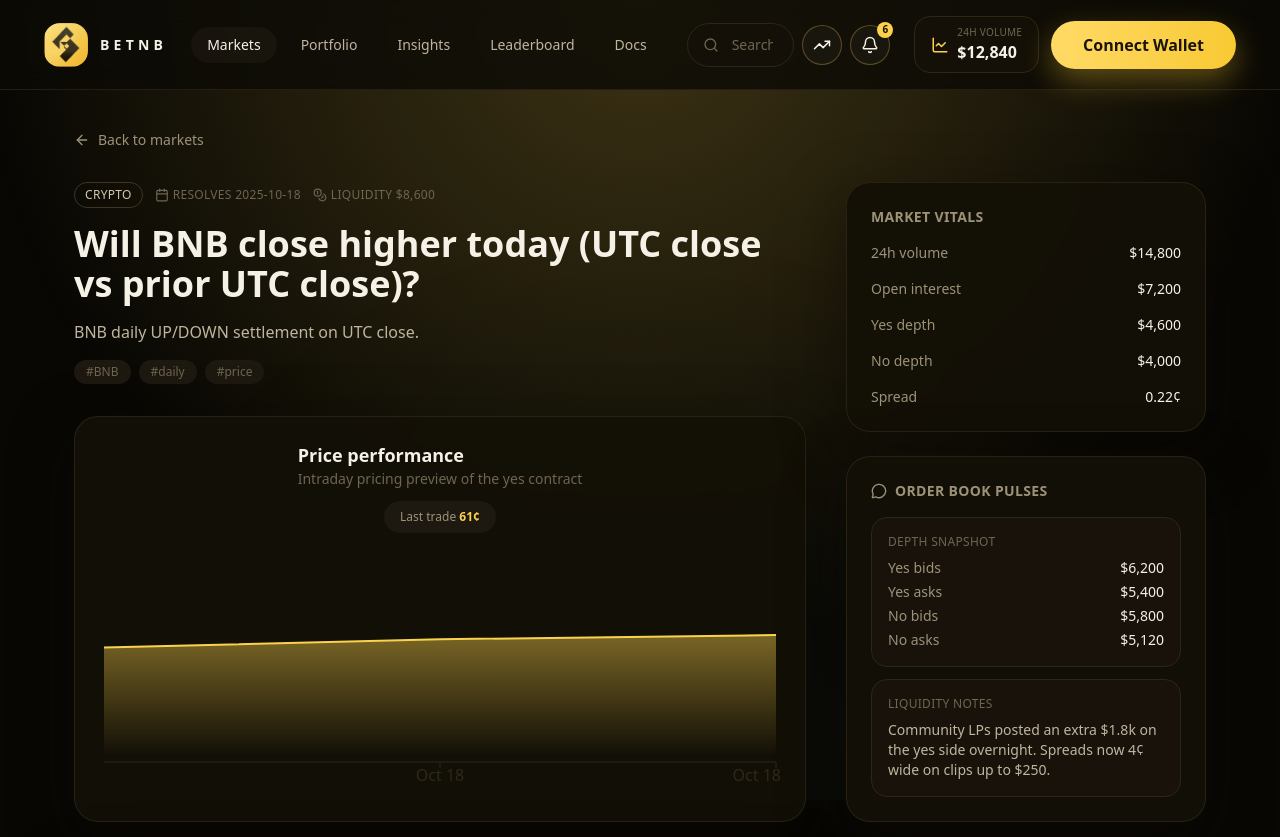
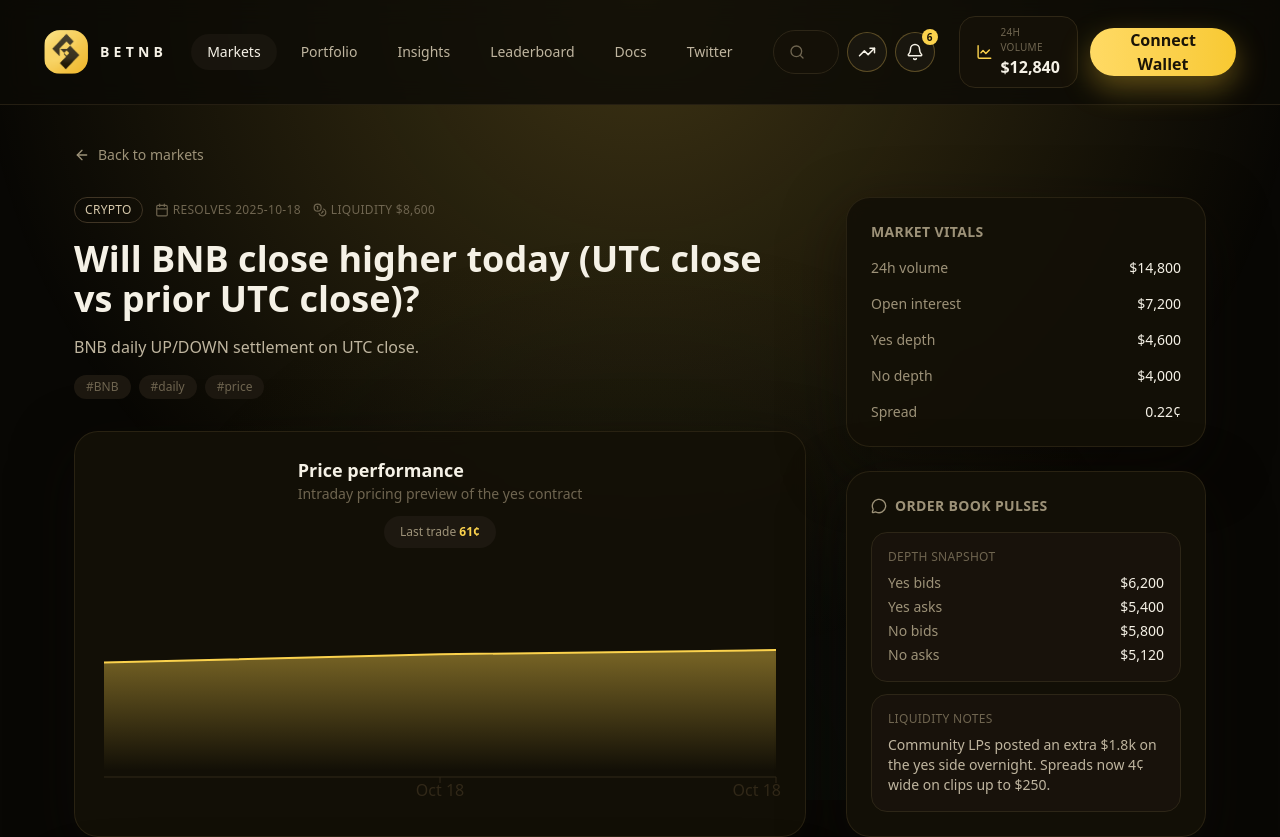
Before and after one commit to DarraghJackson999/BETNB, a Next.js app: page /markets/bnb-up-today-utc-close in a window 1280 px wide. Shown: the top 837 px of the page. Built offline with nearby package versions, Linux system fonts and the light colour scheme.

Commit message:
Remove docs archive and add Twitter link

```diff
--- a/src/components/layout/site-header.tsx
+++ b/src/components/layout/site-header.tsx
@@ -18,6 +18,7 @@
   { label: 'Insights', href: '/insights' },
   { label: 'Leaderboard', href: '/leaderboard' },
   { label: 'Docs', href: '/docs' },
+  { label: 'Twitter', href: 'https://x.com/bnbetlive', external: true },
 ]
 
 export function SiteHeader() {
```
Also changed, not shown: 1 other file (tests, documents, lock files or other folders).
